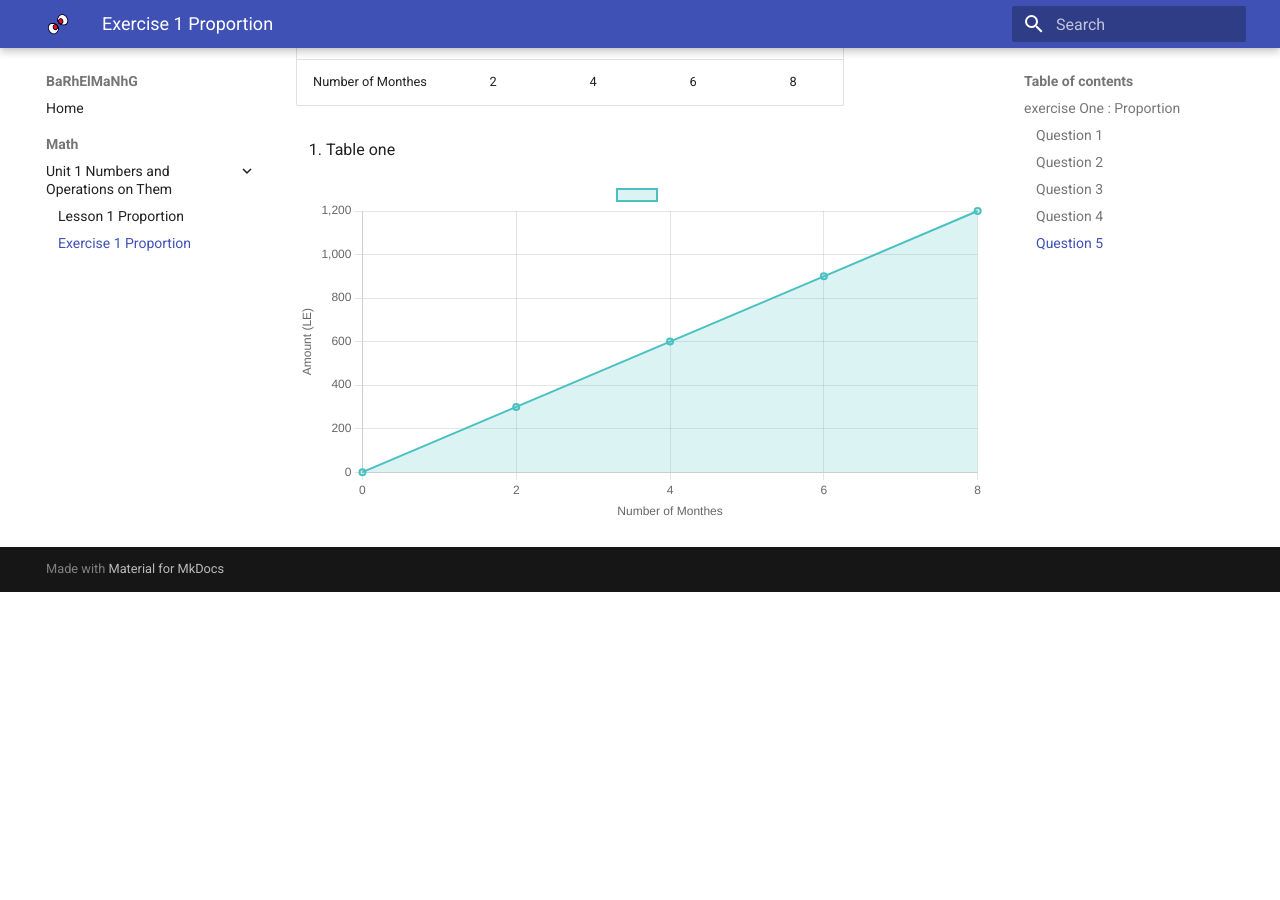
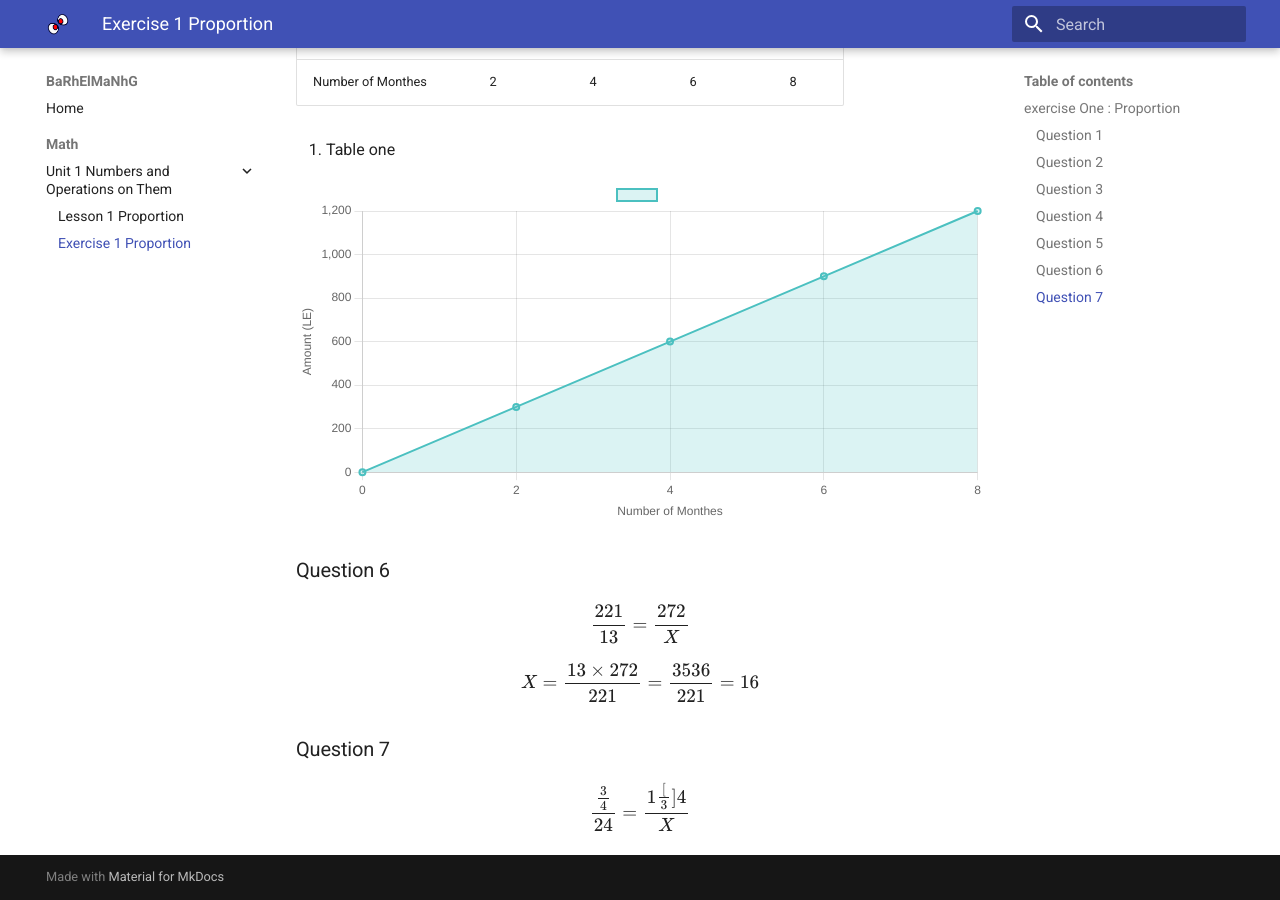
Before and after one commit to amansour-gh/educational.github.io, an MkDocs documentation site: the page built from docs/math/unit1/exercise1.md, in a window 1280 px wide and 900 px high, scrolled down 6183 px. Built offline with MkDocs 1.6.1 and Material for MkDocs 9.7.7, drawn with Linux system fonts in a browser that asks for light colours; before the commit the page ends 6775 px from its top, so only the background shows below that.

Commit message:
240927-96

```diff
--- a/docs/math/unit1/exercise1.md
+++ b/docs/math/unit1/exercise1.md
@@ -266,3 +266,10 @@
         }
     });
 </script>
+
+### Question 6
+$$ \frac{221}{13} = \frac{272}{X} $$
+$$ X = \frac{13 \times 272}{221} = \frac{3536}{221} = 16 $$
+
+### Question 7
+$$ \frac{\frac{3}{4}}{24} = \frac{1 \frac[3]{4}}{X} $$
```
